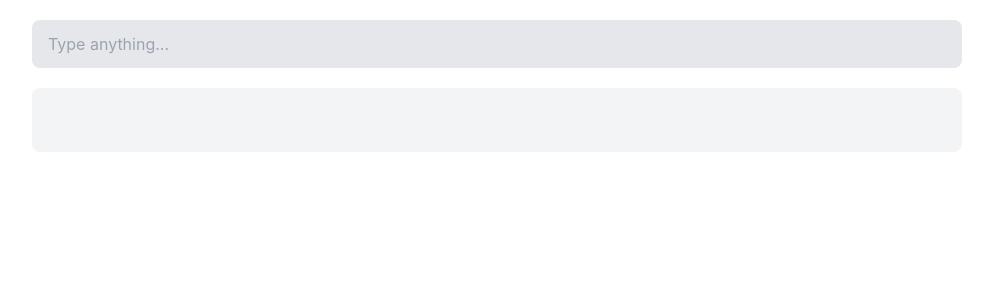
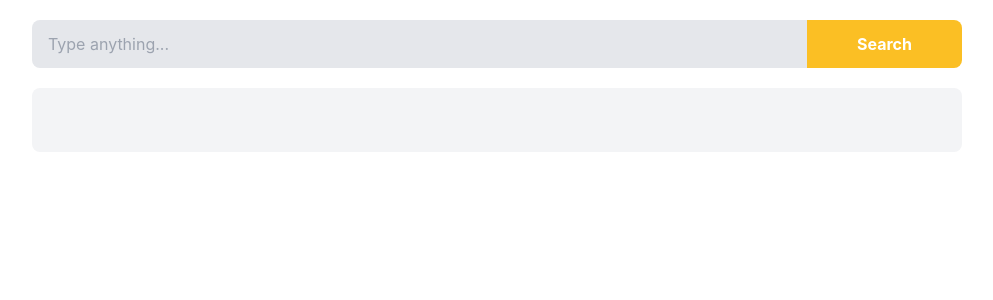
Before and after one commit to bagustambunan/Gigih-Front-End, a React (Create React App) app in the folder react-app/: page / in a window 1280 px wide. Shown: the top 300 px of the page, without its empty margins (143-1136 px from the left). Built offline with nearby package versions, Linux system fonts and the light colour scheme.

Commit message:
Add button to Search

```diff
--- a/react-app/src/page/home/index.js
+++ b/react-app/src/page/home/index.js
@@ -34,7 +34,7 @@ class Search extends React.Component {
         this.setState({
             url_giphy: url_new,
         });
-        this.getImg();
+        // this.getImg();
     }
 
     render() {
@@ -44,8 +44,9 @@ class Search extends React.Component {
                 <div className="w-9/12 object-center">
 
                     <div className="">
-                        <input onChange={(event) => {this.searchGiphy(event)}} type="text" name="q" className="bg-gray-200 px-4 py-3 rounded-lg w-full" placeholder="Type anything..."></input>
+                        <input onChange={(event) => {this.searchGiphy(event)}} type="text" name="q" className="bg-gray-200 px-4 py-3 rounded-bl-lg rounded-tl-lg w-10/12" placeholder="Type anything..."></input>
                         {/* <p>{this.state.url_giphy}</p> */}
+                        <button onClick={() => {this.getImg()}} className="bg-yellow-400 text-white px-4 py-3 rounded-br-lg rounded-tr-lg font-bold w-2/12 hover:bg-yellow-500">Search</button>
                     </div>
 
                     <div className="bg-gray-100 p-8 rounded-lg mt-5 flex">
```
